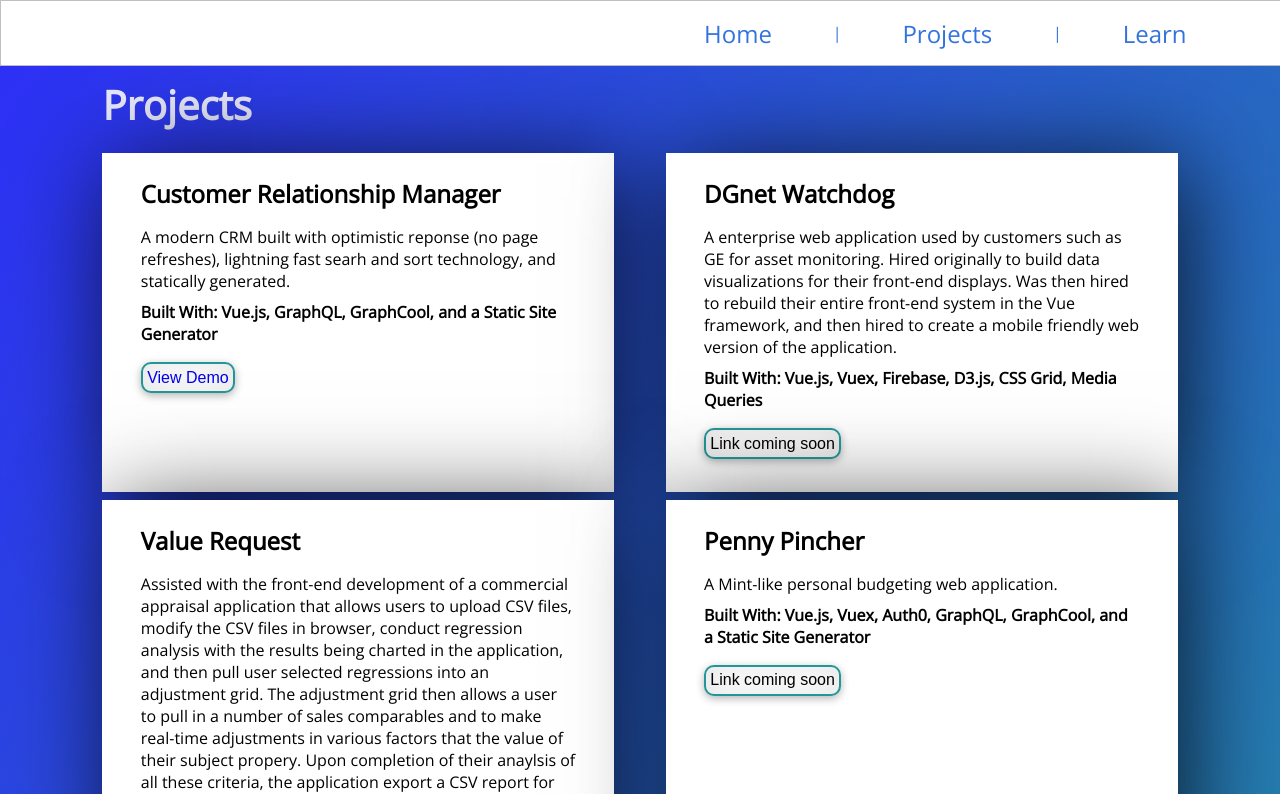
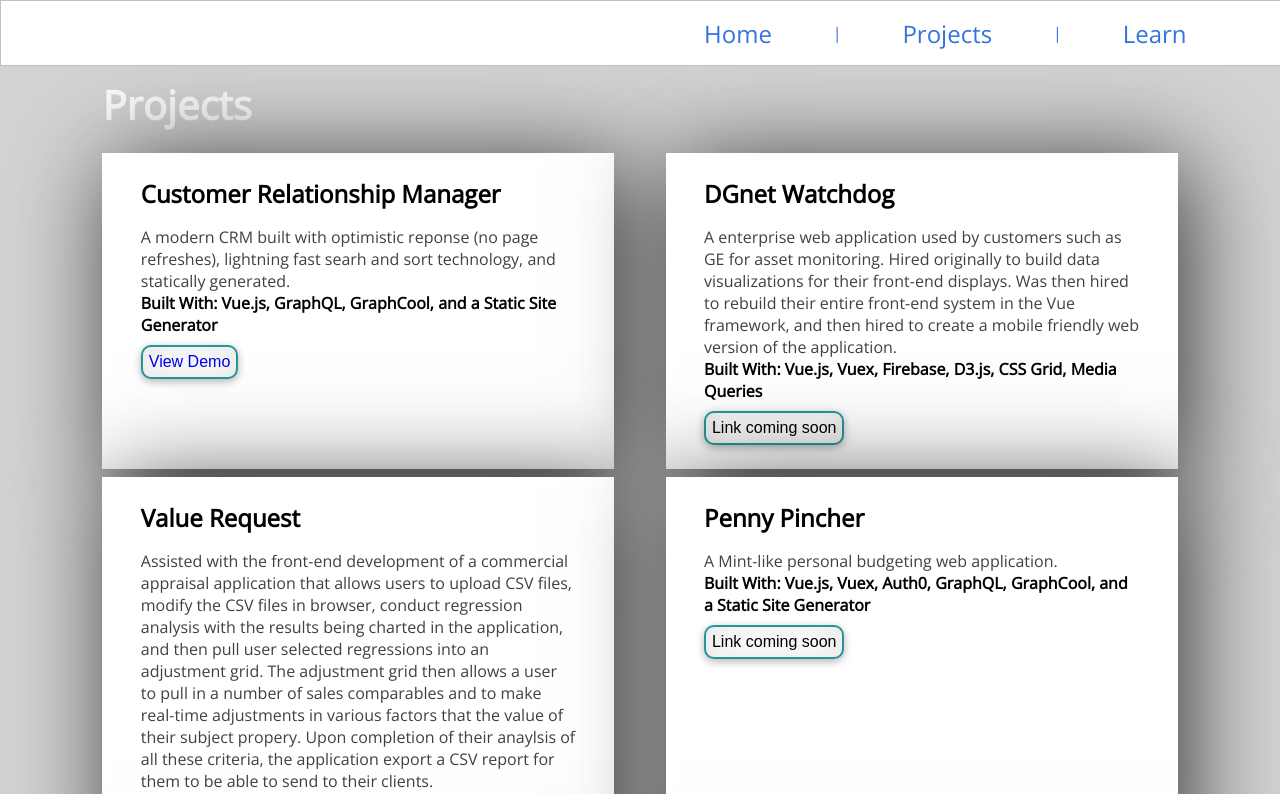
Before and after one commit to jonathan1028/ai-website, a Vue app: page /projects in a window 1280 px wide. Shown: the top 794 px of the page. Built offline with nearby package versions, Linux system fonts and the light colour scheme.

Commit message:
Setup SASS

```diff
--- a/package.json
+++ b/package.json
@@ -54,6 +54,7 @@
     "jest-serializer-vue": "^0.3.0",
     "nightwatch": "^0.9.12",
     "node-notifier": "^5.1.2",
+    "node-sass": "^4.9.0",
     "optimize-css-assets-webpack-plugin": "^3.2.0",
     "ora": "^1.2.0",
     "portfinder": "^1.0.13",
@@ -61,9 +62,11 @@
     "postcss-loader": "^2.0.8",
     "postcss-url": "^7.2.1",
     "rimraf": "^2.6.0",
+    "sass-loader": "^7.0.3",
     "selenium-server": "^3.0.1",
     "semver": "^5.3.0",
     "shelljs": "^0.7.6",
+    "style-loader": "^0.21.0",
     "uglifyjs-webpack-plugin": "^1.1.1",
     "url-loader": "^0.5.8",
     "vue-jest": "^1.0.2",
--- /dev/null
+++ b/src/assets/global.scss
@@ -0,0 +1,6 @@
+@mixin border-radius($radius) {
+  -webkit-border-radius: $radius;
+     -moz-border-radius: $radius;
+      -ms-border-radius: $radius;
+          border-radius: $radius;
+}
--- a/src/components/Projects.vue
+++ b/src/components/Projects.vue
@@ -1,5 +1,5 @@
 <template>
-  <div class="container gradient">
+  <div class="container background">
     <div class="main-box">
       <h1 class="header">Projects</h1>
       <div class="project-box flipInX">
@@ -79,18 +79,10 @@ export default {
 </script>
 
 <!-- Add "scoped" attribute to limit CSS to this component only -->
-<style scoped>
-.project-box > h1, h2, h3, p, ul {
-  padding-bottom: 2%;
-}
-ul {
-  padding-left: 5%;
-}
-button {
-  padding: 1%;
-  margin-bottom: 2%;
-}
+<style lang="scss" scoped>
+@import "../assets/global.scss";
 .main-box {
+  // @include border-radius(10px);
   background-color:  rgba(255, 255, 255, 0.0);
   display: grid;
   grid-template-columns: 40vw 40vw;
@@ -98,6 +90,9 @@ button {
   margin-left: 8vw;
   margin-right: 8vw;
   padding: 1% 0%;
+  p {
+    font-size: 1vh;
+  }
   /* opacity: 1;
   filter: alpha(opacity=50); For IE8 and earlier */
 }
@@ -136,6 +131,7 @@ button {
 }
 .project-box > p {
   font-size: 2vh;
+  color: rgba(0,0,0,0.75);
 }
 /* a {
   font-size: 1.5em;
```
Also changed, not shown: 1 other file (tests, documents, lock files or other folders).
